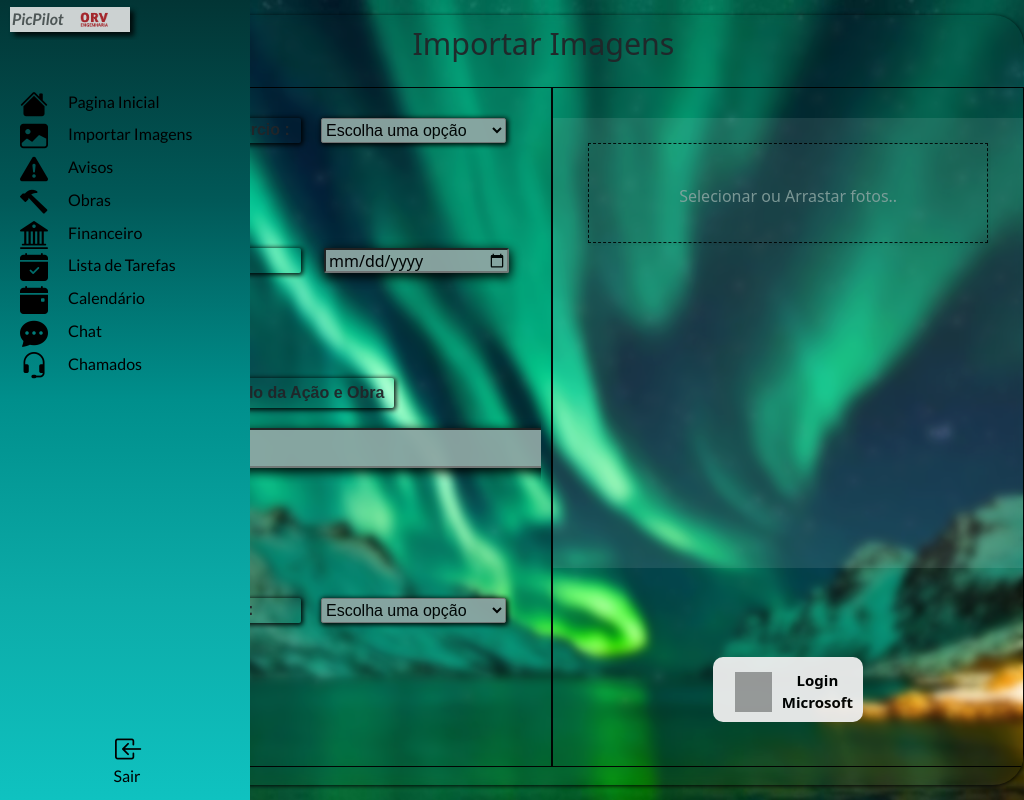
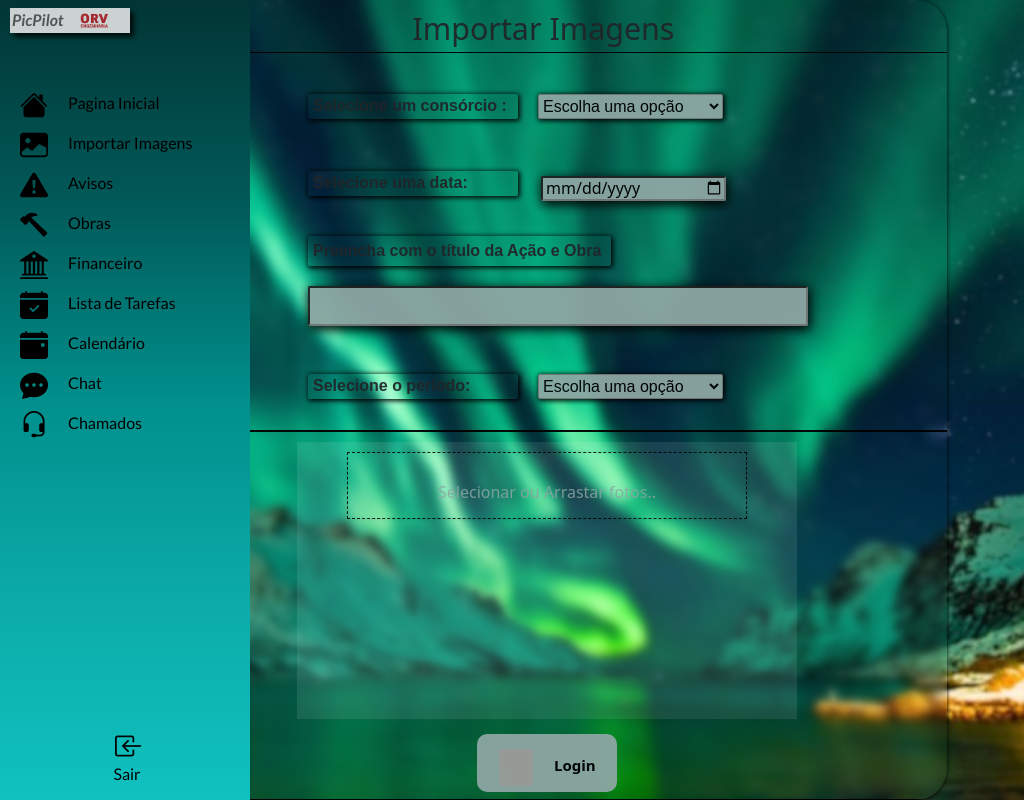
Before and after one commit to Srchrystian1234/Projeto_PicPilot_ORV, a React (Vite) app: page /imagem in a window 1024 px wide. Built offline with nearby package versions, Linux system fonts and the light colour scheme; grey boxes are pictures that could not be loaded.

Commit message:
responsividade do menu-lateral e importar imagem
Co-Authored-By: Mauricio  Mathias - devoloper <88565329+MauricioMathiass@users.noreply.github.com>

```diff
--- a/src/css/ImportarImagen_css/ImportarImagem.css
+++ b/src/css/ImportarImagen_css/ImportarImagem.css
@@ -24,6 +24,156 @@
     display: flex;
     flex-direction: column;
 
+}
+@media (min-width:1458px) and (max-width: 1900px) {
+    .orv-fundo-trans{
+        width:1200px;
+    }
+}
+@media (min-width:1200px) and (max-width: 1458px) {
+    .orv-fundo-trans{
+        width:1000px;
+    }
+}
+@media (min-width:916px) and (max-width:1199px){
+    .orv-fundo-trans{
+        width: 800px;
+        height: 800px;
+    }
+    .orv-info{
+        display: flex;
+        flex-direction: column;
+        height: 850px;
+    }
+    .orv-lado{
+        display: flex;
+        flex-direction: row;
+        justify-content: center;
+        align-items: center;
+        margin-left: 240px;
+    }
+    .orv-lado-label{
+        display: flex;
+        flex-direction: row;
+        justify-content: start;
+        align-items: start;
+        margin-left: 240px;
+    }
+   .orv-container-photo{
+    margin-top: 10px;
+
+   }
+   .orv-update-photo{
+    margin-top: 10px;
+   }
+   .label-photo{
+    padding-bottom: 50px;
+   }
+
+   .Container-login-microsoft{
+    margin-bottom: 7px !important;
+   }
+   .Container-login-microsoft>button{
+    width: 140px!important;
+    height: 58px !important;
+   }
+   .login-button-m img{
+    width: 40px!important;
+    height: 37px!important;
+   }
+
+
+
+}
+@media (min-width:747px) and (max-width:916px){
+    .orv-fundo-trans{
+        width: 650px;
+    }
+    .orv-info{
+        display: flex;
+        flex-direction: column;
+        height: 850px;
+    }
+    .orv-lado{
+        display: flex;
+        flex-direction: row;
+        justify-content: center;
+        align-items: center;
+        margin-left: 240px;
+    }
+    .orv-lado-label{
+        display: flex;
+        flex-direction: row;
+        justify-content: start;
+        align-items: start;
+        margin-left: 240px;
+    }
+    .orv-container-photo{
+        margin-top: 10px;
+
+       }
+       .orv-update-photo{
+        margin-top: 10px;
+       }
+       .label-photo{
+        padding-bottom: 50px;
+       }
+       .Container-login-microsoft{
+        margin-bottom: 7px !important;
+       }
+       .Container-login-microsoft>button{
+        width: 140px!important;
+        height: 58px !important;
+       }
+       .login-button-m img{
+        width: 40px!important;
+        height: 37px!important;
+       }
+}
+@media  (max-width:747px){
+    .orv-fundo-trans{
+        width: 500px;
+    }
+    .orv-info{
+        display: flex;
+        flex-direction: column;
+        height: 850px;
+    }
+    .orv-lado{
+        display: flex;
+        flex-direction: row;
+        justify-content: center;
+        align-items: center;
+        margin-left: 240px;
+    }
+    .orv-lado-label{
+        display: flex;
+        flex-direction: row;
+        justify-content: start;
+        align-items: start;
+        margin-left: 240px;
+    }
+    .orv-container-photo{
+        margin-top: 10px;
+
+       }
+       .orv-update-photo{
+        margin-top: 10px;
+       }
+       .label-photo{
+        padding-bottom: 50px;
+       }
+       .Container-login-microsoft{
+        margin-bottom: 7px !important;
+       }
+       .Container-login-microsoft>button{
+        width: 140px!important;
+        height: 58px !important;
+       }
+       .login-button-m img{
+        width: 40px!important;
+        height: 37px!important;
+       }
 }
 
 .orv-fundo-trans p{
@@ -53,6 +203,7 @@
     display: flex;
     flex-direction: column;
     padding: 10px;
+
 
 
 }
@@ -248,7 +399,7 @@
     outline: none;
     border: none!important;
     border-radius:10px ;
-
+    background-color: #8da6a3;
 
 }
 .login-button-m{
@@ -262,7 +413,7 @@
 }
 .login-button-m img{
     width: 40px;
-    height: 40px;
+    height: 38px;
     margin-left: 22px;
     margin-top: 15px;
 }
@@ -273,7 +424,7 @@
     font-weight: bold;
     font-size: 15px;
     text-align: center;
-    padding-top: 12px;
+    padding-top: 20px;
 
 
 }
--- a/src/css/MenuLateal_css/MenuLateral.css
+++ b/src/css/MenuLateal_css/MenuLateral.css
@@ -100,6 +100,12 @@
    padding-bottom: 350px;
    text-decoration: none;
 
+
+}
+@media(max-width: 1900px) {
+    .menu-opcoes{
+        padding-bottom: 280px;
+    }
 }
 .opcoes{
    width: 200px;
--- a/src/pages/ImportarImagen.jsx
+++ b/src/pages/ImportarImagen.jsx
@@ -322,7 +322,7 @@ const handleFileUpload = async (event) => {
                         </div>
                         <div className='Container-login-microsoft'>
                         {isAuthenticated === false?
-                        <button onClick={() => loginWithMicrosoft(setIsAuthenticated)}><div className='login-button-m'><img src={logoMicrosoft}/><p>Login Microsoft</p></div></button>:
+                        <button onClick={() => loginWithMicrosoft(setIsAuthenticated)}><div className='login-button-m'><img src={logoMicrosoft}/><p>Login</p></div></button>:
                         <button onClick={() => logoutWithMicrosoft()}><div className='login-button-m'><img src={logoMicrosoft}/><p>Sair da conta </p></div></button>}
                         </div>
                       </div>
```
